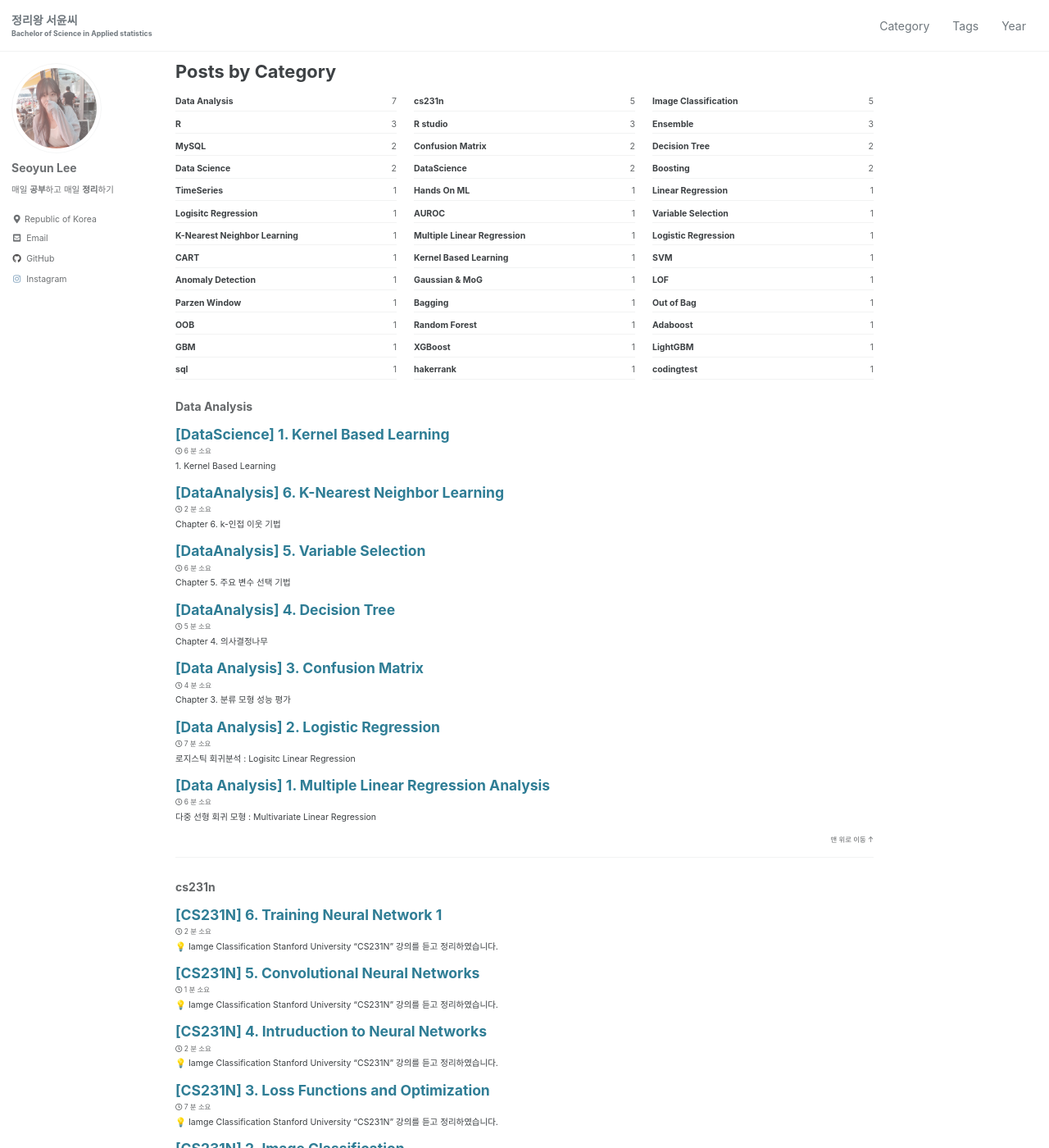
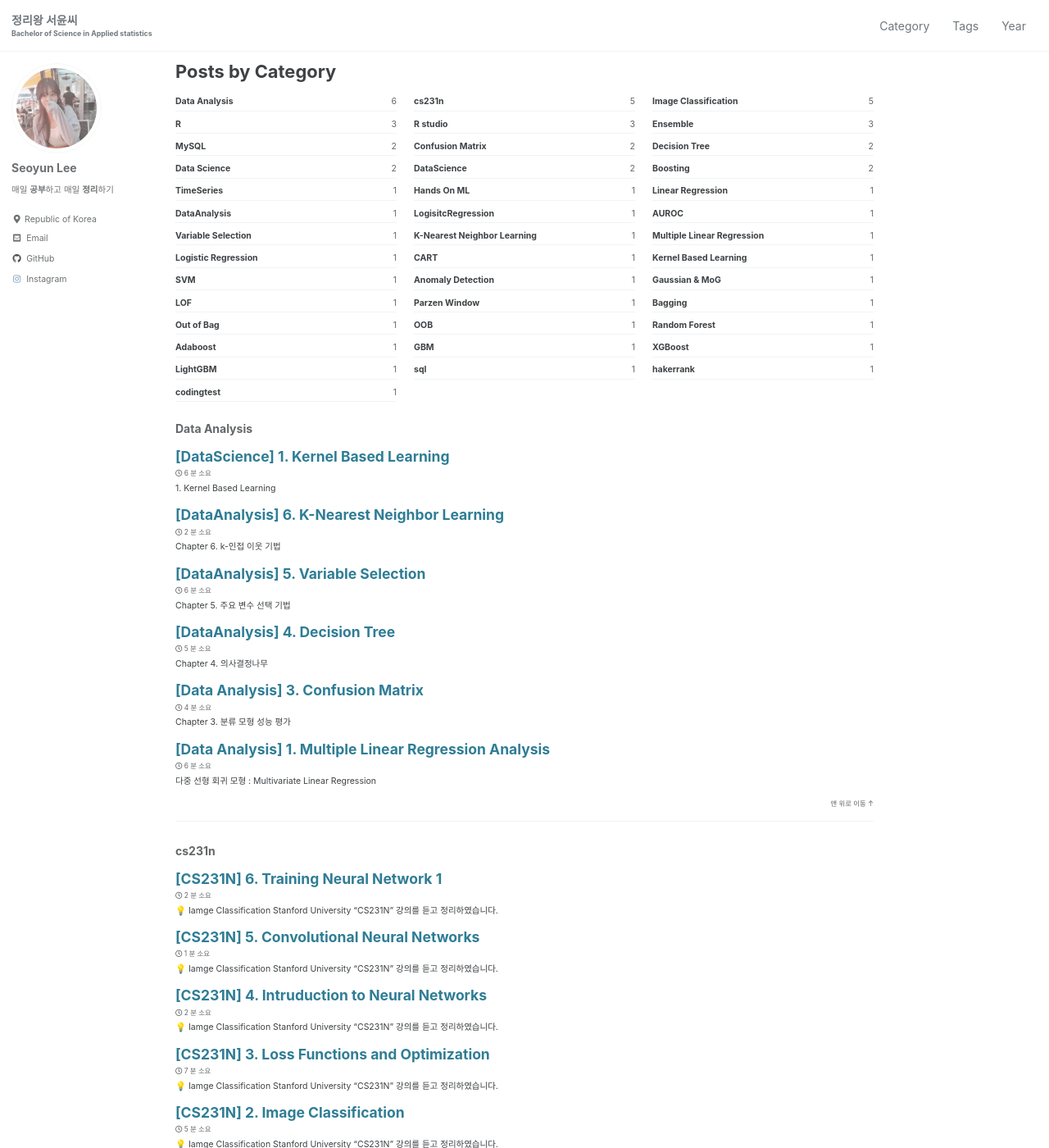
Before and after one commit to seoyun2/seoyun2.github.io, a Jekyll site: the page built from _pages/category-archive.md, in a window 1280 px wide and 1400 px high. Shown: the whole window at 82% size. Built offline with Jekyll 4.4.1, drawn with Linux system fonts in a browser that asks for light colours; cached includes are drawn as plain includes; some of the changed text lies outside the part shown.

Commit message:
Update 2022-12-21-LogisticRegression-01.md

```diff
--- a/_posts/2022-12-21-LogisticRegression-01.md
+++ b/_posts/2022-12-21-LogisticRegression-01.md
@@ -1,8 +1,8 @@
 ---
 title: "[Data Analysis] 2. Logistic Regression"
 categories:
-  - Data Analysis
-  - Logisitc Regression
+  - DataAnalysis
+  - LogisitcRegression
 tags:
   - Data Analysis
   - Logisitc Regression
```
